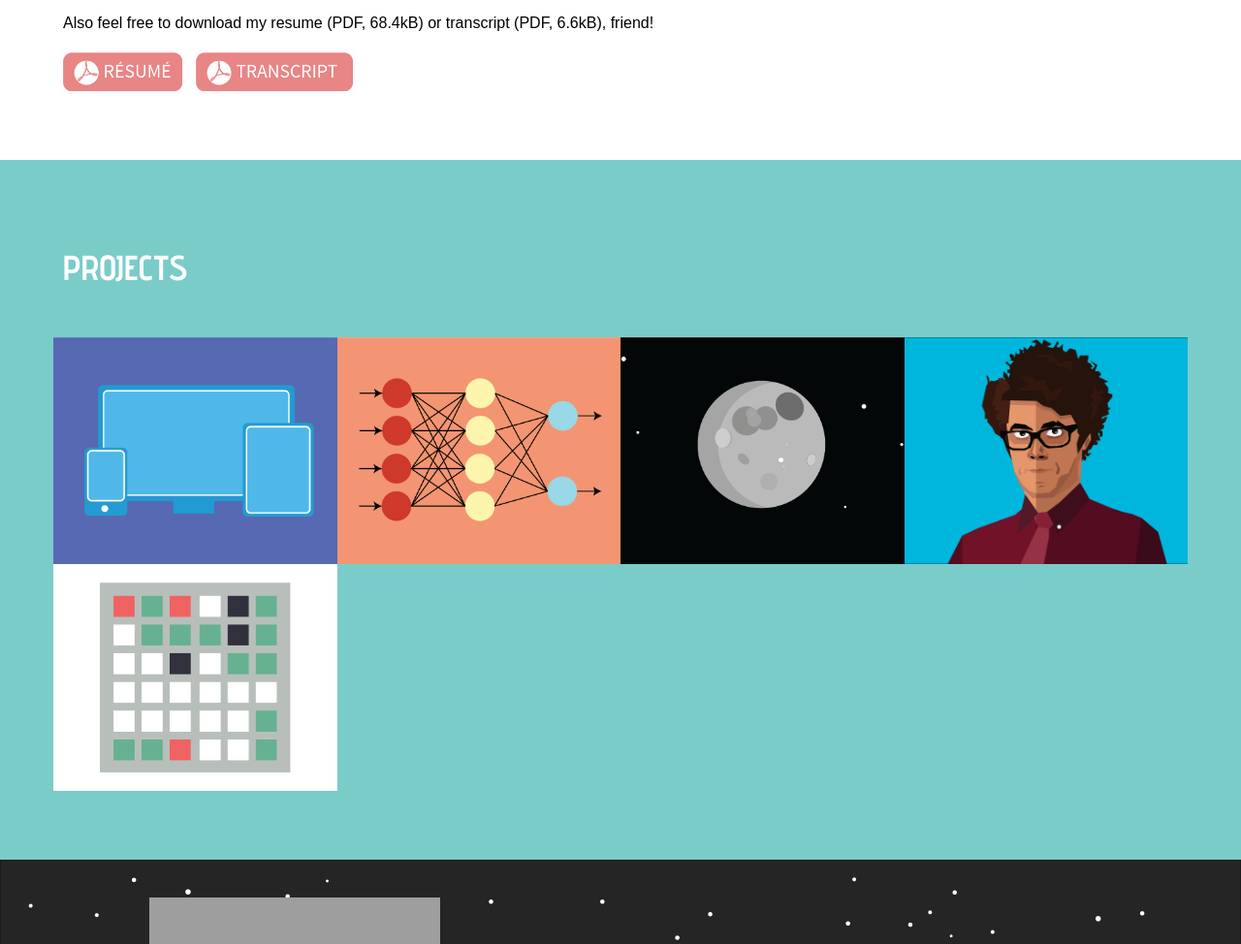
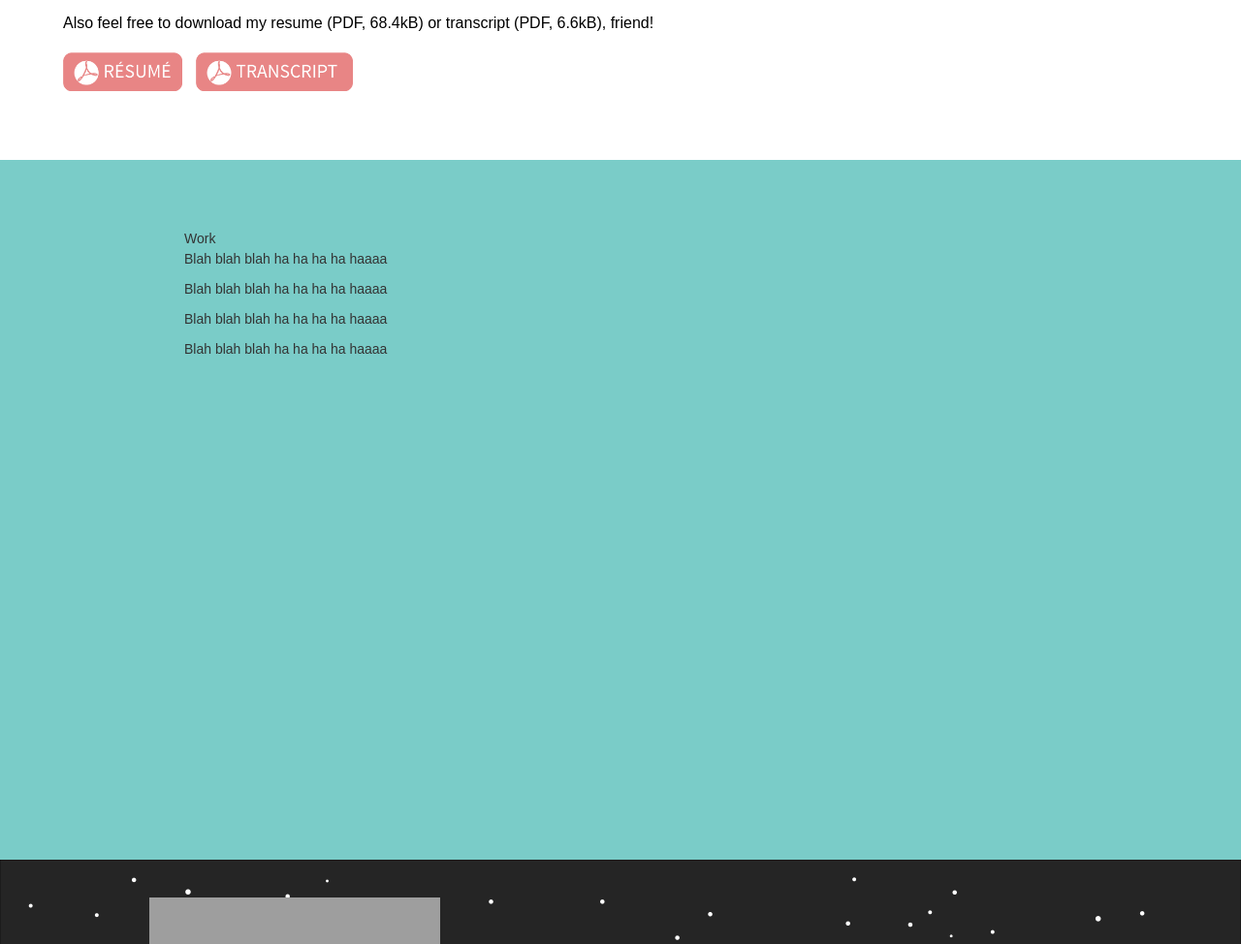
Before and after one commit to danlafreniere/Portfolio, a PHP site: page / in a window 1280 px wide. Shown: the part 1172-2146 px from the top of the page at 97% size. Run offline with PHP 8.4, Linux system fonts and the light colour scheme; some libraries are stand-ins or nearby versions; grey boxes are pictures that could not be loaded.

Commit message:
Starting individual project sections
Project thumbnails should have slide out descriptions for each
individual project

```diff
--- a/css/style.css
+++ b/css/style.css
@@ -293,6 +293,26 @@ footer {
     padding: 10px 20px 10px 20px;
 }
 
+.work-section{
+    overflow-x: hidden;
+}
+
+.work-container{
+    max-width: 900px;
+    margin: 0px auto;
+}
+
+.thumb-wrap, .work-wrap{
+    width: 50%;
+    float: left;
+}
+
+.work-slider{
+    width: 200%;
+    position: relative;
+    left: -100%;
+}
+
 .thumb-title {
     margin-right: 15px;
     margin-left: 15px;
@@ -438,6 +458,9 @@ footer {
 /* --------------->>> IMAGES <<<--------------*/
 /* -------------------------------------------*/
 
+img{
+    max-width: 100%;
+}
 
 .project_pic {
 
--- a/index.php
+++ b/index.php
@@ -112,13 +112,17 @@
         </section>
 
 
-        <section class="tealBackground topPadding bigBottom">
+        <section class="tealBackground topPadding bigBottom work-section">
             <p id="jumpto-Projects">&nbsp;</p>
 
+        <div class="work-slider">
+        <div class="thumb-wrap">
+
             <div class="container"><h1 class="whiteText">PROJECTS</h1><br/>&nbsp;</div>
+
             <div class="container">
 
-                 <a class="thumb" style="background-image: url(/images/Websites.png);">
+                <a class="thumb" style="background-image: url(/images/Websites.png);">
                     <div class="thumb-overlay">
                         <strong class="thumb-text">Queen's University Faculty Websites</strong>
                         <div class="coming-soon"><strong>- Page Coming Soon -</strong></div>
@@ -132,8 +136,6 @@
                         <div class="coming-soon"><strong>- Page Coming Soon -</strong></div>
                     </div>
                 </a>
-
-
 
                 <a class="thumb" style="background-image: url(/images/Moon.png);">
                     <div class="thumb-overlay">
@@ -157,6 +159,24 @@
                 </a>
 
             </div>
+            </div>
+
+            <div class="work-wrap">
+
+            <div class="container work-container">
+                Work
+                <div style="width: 500px; height: 500x; background: #ccc;"></div>
+                <p>Blah blah blah ha ha ha ha haaaa</p>
+                <div style="width: 500px; height: 500x; background: #ccc;"></div>
+                <p>Blah blah blah ha ha ha ha haaaa</p>
+                <div style="width: 500px; height: 500x; background: #ccc;"></div>
+                <p>Blah blah blah ha ha ha ha haaaa</p>
+                <div style="width: 500px; height: 500x; background: #ccc;"></div>
+                <p>Blah blah blah ha ha ha ha haaaa</p>
+            </div>
+
+            </div>
+        </div>
 
             <p id="jumpto-Blog">&nbsp;</p>
         </section>
```
